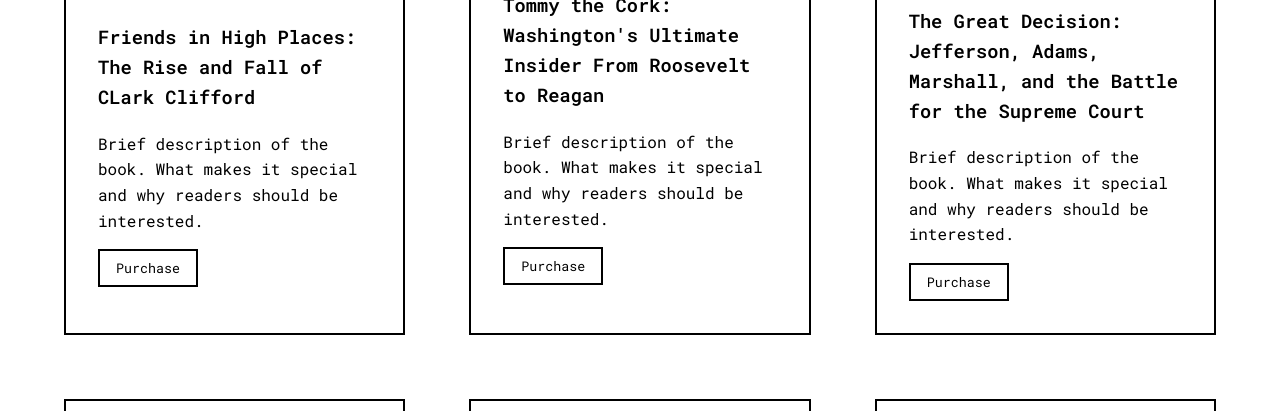
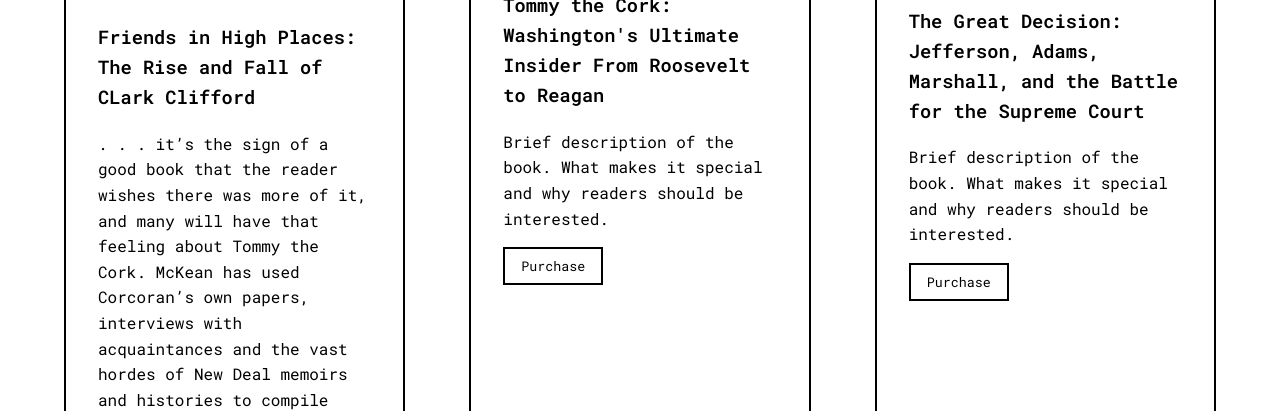
Before and after one commit to s-m-glitch/dad-website, a plain HTML site: page index.html in a window 1280 px wide. Shown: the part 1528-1939 px from the top of the page. Drawn offline with Linux system fonts and the light colour scheme.

Commit message:
friends description

```diff
--- a/index.html
+++ b/index.html
@@ -42,7 +42,12 @@
             <div class="book-card">
                 <img src="friends-place.jpg" alt="">
                 <h3>Friends in High Places: The Rise and Fall of CLark Clifford</h3>
-                <p>Brief description of the book. What makes it special and why readers should be interested.</p>
+                <p>. . . it’s the sign of a good book that the reader wishes there was more of it, and many will have
+                    that feeling about Tommy the Cork. McKean has used Corcoran’s own papers, interviews with
+                    acquaintances and the vast hordes of New Deal memoirs and histories to compile this fine collection
+                    of Corcoran anecdotes. He has performed a public service, collecting a revealing boatload of
+                    Washington stories and giving Corcoran his first full biography. – Robert G. Kaiser, The Washington
+                    Post Book Review (cover).</p>
                 <a href="https://www.amazon.com/Friends-High-Places-Clark-Clifford/dp/0316291625" target="_blank">
                     <button>Purchase</button>
                 </a>
```
